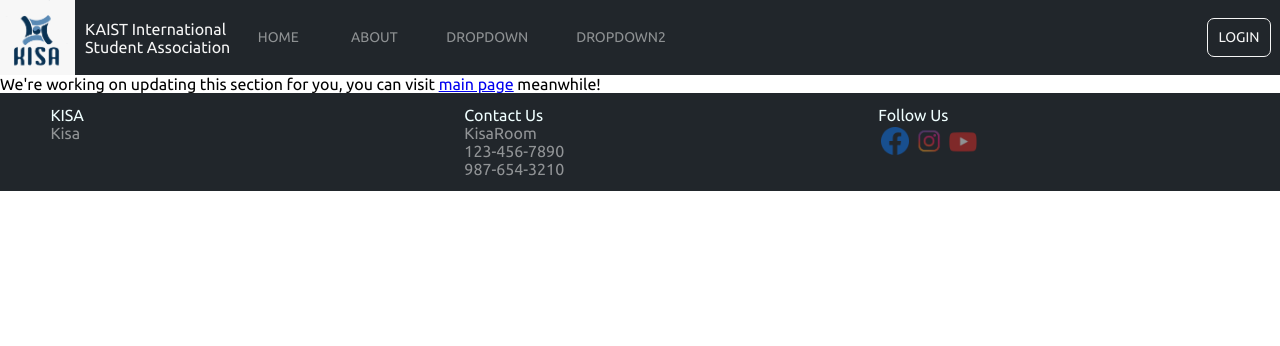
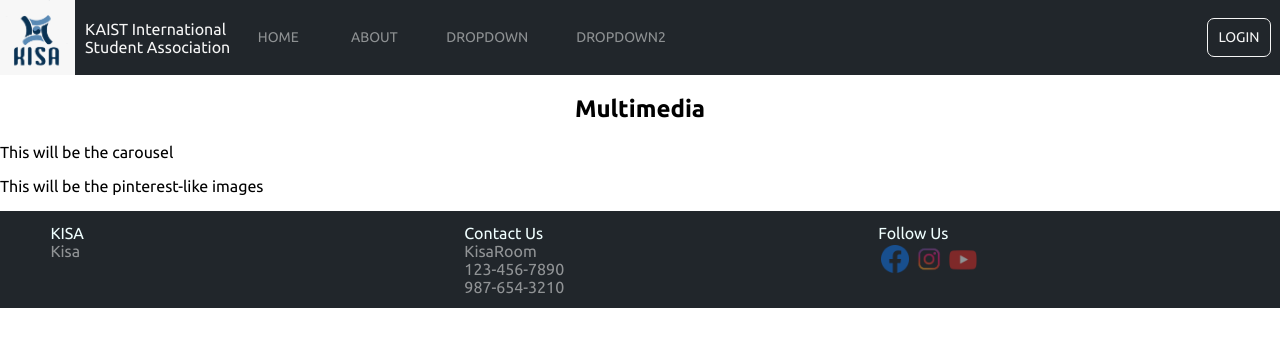
Before and after one commit to kisawebkaist/kisaweb, a React (Create React App) app in the folder frontend/: page /multimedia in a window 1280 px wide. Shown: the top 346 px of the page. Built offline with nearby package versions, Linux system fonts and the light colour scheme.

Commit message:
setup structure for multimedia page

```diff
--- /dev/null
+++ b/frontend/src/components/css/multimedia.css
@@ -0,0 +1,13 @@
+html,
+body {
+    margin: 0;
+    font-family: Ubuntu, Roboto, "times new roman", times, roman, serif;
+}
+
+.carousel {
+    background-color: whitesmoke;
+}
+
+.board {
+    margin: 0;
+}
--- /dev/null
+++ b/frontend/src/pages/multimedia/multimedia.tsx
@@ -0,0 +1,23 @@
+import Lister from "../../components/lister";
+import React, { useState } from "react";
+import "../../components/css/alumni.css"
+
+const fakeCarouselData = []
+
+const Multimedia = () => {
+    return (
+        <>
+        <center>
+            <h2>Multimedia</h2>
+        </center>
+        <div className = "carousel">
+            <p>This will be the carousel</p>
+        </div>
+        <div className = "board">
+            <p>This will be the pinterest-like images</p>
+        </div>
+        </>
+    )
+}
+
+export default Multimedia
--- a/frontend/src/routes/main/config.tsx
+++ b/frontend/src/routes/main/config.tsx
@@ -1,6 +1,7 @@
 import { RouteObject } from "react-router-dom";
 import React from "react";
 import Alumni from "../../pages/alumni";
+import Multimedia from "../../pages/multimedia/multimedia";
 
 // Import Components Here (Lazily)
 const Main = React.lazy(() => import('./main'))
@@ -41,6 +42,9 @@
       path: "alumni",
       element: <Alumni />
     }, {
+      path: "multimedia",
+      element: <Multimedia />
+    }, {
       path : "*",
       element : <QueryFallback />
     }]
```
